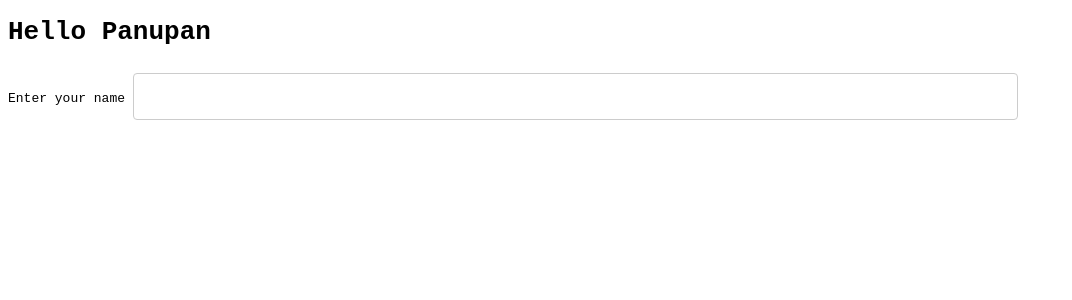
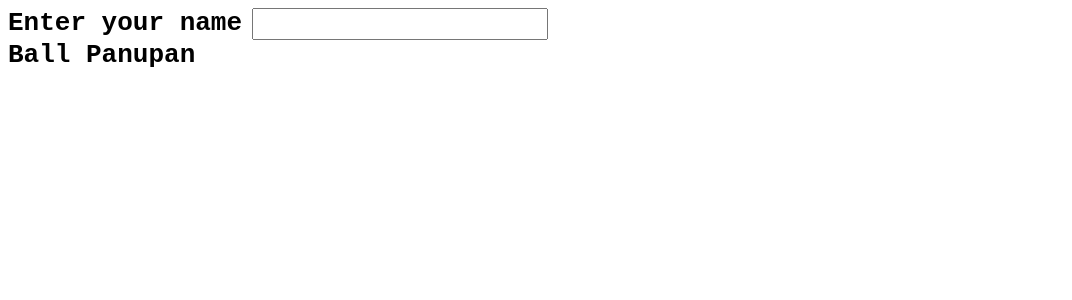
Before and after one commit to BallPanupan/react_learning3, a React (Create React App) app: page / in a window 1280 px wide. Shown: the top 300 px of the page, without its empty margins (0-1072 px from the left). Built offline with nearby package versions, Linux system fonts and the light colour scheme.

Commit message:
new useState

```diff
--- a/src/App.css
+++ b/src/App.css
@@ -1,3 +1,7 @@
+body {
+  font-family: monospace;
+}
+
 .layout {
   display: flex;
   height: 62vh;
--- a/src/App.js
+++ b/src/App.js
@@ -1,16 +1,11 @@
-import logo from "./logo.svg";
-import "./App.css";
+import HomePage from "./components/page/home";
+import './App.css'
 
-import form from "./components/form";
-import Header from "./components/header";
 
 function App() {
-  const inputName = <input type="text" />;
-
   return (
     <div>
-      <Header title="Hello" name="Panupan" border={true} />
-      Enter your name {inputName}
+      <HomePage/>
     </div>
   );
 }
--- /dev/null
+++ b/src/components/form/inputName/index.js
@@ -0,0 +1,25 @@
+import React, { useState } from 'react';
+import './style.css';
+
+function InputName(props) {
+  const [name, setName] = useState('Ball Panupan');
+
+  return (
+    <div className='inputName'>
+
+      <div className='form-input'>
+        <h1>Enter your name</h1>
+        <input type="text" onChange={(event)=>{setName(event.target.value)}}/>
+      </div>
+
+      <div>
+        <h1>
+          { name != null ? name : null }
+        </h1>
+      </div>
+
+    </div>
+  );
+}
+
+export default InputName
--- /dev/null
+++ b/src/components/form/inputName/style.css
@@ -0,0 +1,17 @@
+.inputName {
+    display: flex;
+    flex-direction: column;
+}
+
+.inputName h1 {
+    margin: 0px;
+}
+
+.inputName input[type="text"] {
+    font-size: 22px;
+}
+
+.form-input {
+    display: flex;
+    gap: 10px;
+}
--- a/src/components/page/home/index.js
+++ b/src/components/page/home/index.js
@@ -0,0 +1,9 @@
+import InputName from "../../form/inputName";
+
+function HomePage(props) {
+    return (
+        <InputName/>
+    );
+}
+
+export default HomePage
--- a/src/index.js
+++ b/src/index.js
@@ -1,10 +1,10 @@
 import React from "react";
 import ReactDOM from "react-dom";
-// import './index.css';
-import reportWebVitals from "./reportWebVitals";
 import App from "./App";
 
-import Form from "./components/form";
 
-ReactDOM.render(<App />, document.getElementById("root"));
-reportWebVitals();
+
+ReactDOM.render(
+    <App />,
+    document.getElementById('root')
+);
```
